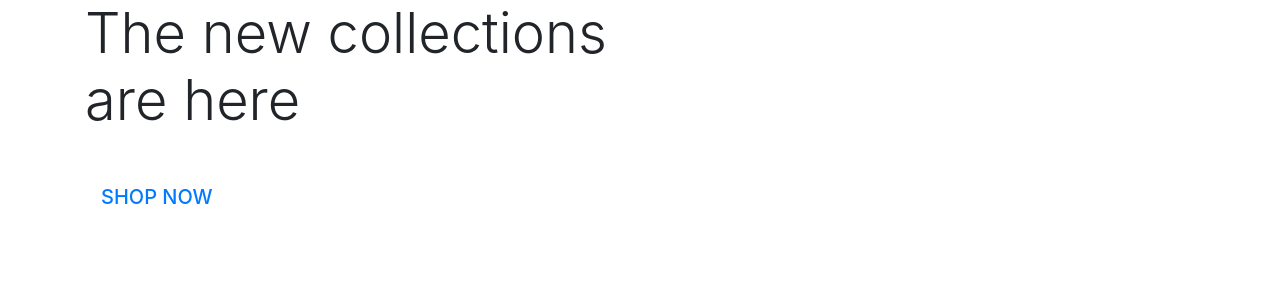
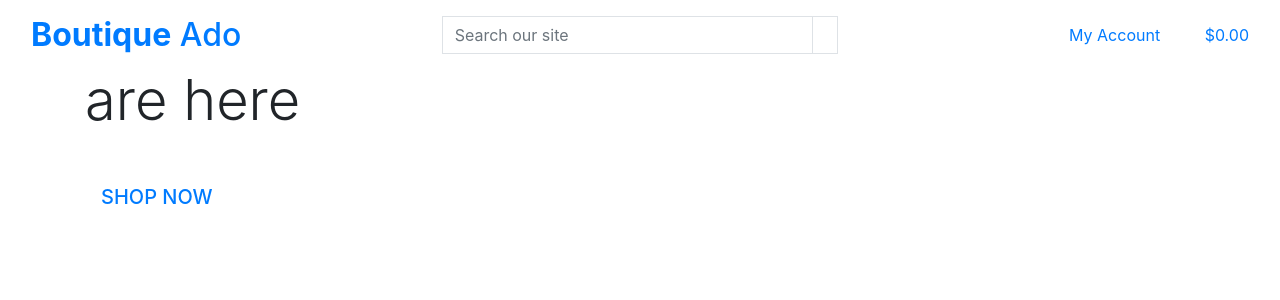
Before and after one commit to Ash-5p/boutique_ado_v1-, a Django app: page / in a window 1280 px wide. Shown: the top 300 px of the page. Run offline with Django 3.2, Linux system fonts and the light colour scheme; some libraries are stand-ins or nearby versions.

Commit message:
Add main page header

```diff
--- a/boutique_ado/settings.py
+++ b/boutique_ado/settings.py
@@ -11,6 +11,8 @@ https://docs.djangoproject.com/en/3.2/ref/settings/
 """
 import os
 from pathlib import Path
+if os.path.isfile('env.py'):
+    import env
 
 # Build paths inside the project like this: BASE_DIR / 'subdir'.
 BASE_DIR = Path(__file__).resolve().parent.parent
--- a/templates/base.html
+++ b/templates/base.html
@@ -1,8 +1,12 @@
+{% load static %}
+
 <!doctype html>
 <html lang="en">
+
 <head>
+
   {% block meta %}
-    <meta http-equiv="x-UA-Compatible" content="ie=edge">
+  <meta http-equiv="X-UA-Compatible" content="ie=edge">
   <meta charset="utf-8">
   <meta name="viewport" content="width=device-width, initial-scale=1, shrink-to-fit=no">
   {% endblock %}
@@ -11,16 +15,22 @@
   {% endblock %}
 
   {% block corecss %}
-    <link rel="stylesheet" href="https://cdn.jsdelivr.net/npm/bootstrap@4.6.2/dist/css/bootstrap.min.css" integrity="sha384-xOolHFLEh07PJGoPkLv1IbcEPTNtaed2xpHsD9ESMhqIYd0nLMwNLD69Npy4HI+N" crossorigin="anonymous">
+  <link rel="stylesheet" href="https://stackpath.bootstrapcdn.com/bootstrap/4.4.1/css/bootstrap.min.css"
+    integrity="sha384-Vkoo8x4CGsO3+Hhxv8T/Q5PaXtkKtu6ug5TOeNV6gBiFeWPGFN9MuhOf23Q9Ifjh" crossorigin="anonymous">
   {% endblock %}
 
   {% block extra_css %}
   {% endblock %}
 
   {% block corejs %}
-    <script src="https://cdn.jsdelivr.net/npm/jquery@3.5.1/dist/jquery.slim.min.js" integrity="sha384-DfXdz2htPH0lsSSs5nCTpuj/zy4C+OGpamoFVy38MVBnE+IbbVYUew+OrCXaRkfj" crossorigin="anonymous"></script>
-    <script src="https://cdn.jsdelivr.net/npm/popper.js@1.16.1/dist/umd/popper.min.js" integrity="sha384-9/reFTGAW83EW2RDu2S0VKaIzap3H66lZH81PoYlFhbGU+6BZp6G7niu735Sk7lN" crossorigin="anonymous"></script>
-    <script src="https://cdn.jsdelivr.net/npm/bootstrap@4.6.2/dist/js/bootstrap.min.js" integrity="sha384-+sLIOodYLS7CIrQpBjl+C7nPvqq+FbNUBDunl/OZv93DB7Ln/533i8e/mZXLi/P+" crossorigin="anonymous"></script>
+  <script src="https://cdn.jsdelivr.net/npm/jquery@3.5.1/dist/jquery.min.js"
+    integrity="sha256-9/aliU8dGd2tb6OSsuzixeV4y/faTqgFtohetphbbj0=" crossorigin="anonymous"></script>
+  <script src="https://cdn.jsdelivr.net/npm/popper.js@1.16.0/dist/umd/popper.min.js"
+    integrity="sha384-Q6E9RHvbIyZFJoft+2mJbHaEWldlvI9IOYy5n3zV9zzTtmI3UksdQRVvoxMfooAo"
+    crossorigin="anonymous"></script>
+  <script src="https://stackpath.bootstrapcdn.com/bootstrap/4.4.1/js/bootstrap.min.js"
+    integrity="sha384-wfSDF2E50Y2D1uUdj0O3uMBJnjuUD4Ih7YwaYd1iqfktj0Uod8GCExl3Og8ifwB6"
+    crossorigin="anonymous"></script>
   {% endblock %}
 
   {% block extra_js %}
@@ -28,8 +38,71 @@
 
   <title>Boutique Ado {% block extra_title %}{% endblock %}</title>
 </head>
+
 <body>
-    <header class="container-fluid fixed-top"></header>
+  <header class="container-fluid fixed-top">
+    <div id="topnav" class="row bg-white pt-lg-2 d-none d-lg-flex">
+      <div class="col-12 col-lg-4 my-auto py-1 py-lg-0 text-center text-lg-left">
+        <a href="{% url 'home' %}" class="nav-link main-logo-link">
+          <h2 class="logo-font text-black my-0"><strong>Boutique</strong> Ado</h2>
+        </a>
+      </div>
+      <div class="col-12 col-lg-4 my-auto py-1 py-lg-0">
+        <form method="GET" action="">
+          <div class="input-group w-100">
+            <input class="form-control border border-black rounded-0" type="text" name="q"
+              placeholder="Search our site">
+            <div class="input-group-append">
+              <button class="form-control btn btn-black border border-black rounded-0" type="submit">
+                <span class="icon">
+                  <i class="fas fa-search"></i>
+                </span>
+              </button>
+            </div>
+          </div>
+        </form>
+      </div>
+      <div class="col-12 col-lg-4 my-auto py-1 py-lg-0">
+        <ul class="list-inline list-unstyled text-center text-lg-right my-0">
+          <li class="list-inline-item dropdown">
+            <a class="text-black nav-link" href="#" id="user-options" data-toggle="dropdown" aria-haspopup="true"
+              aria-expanded="false">
+              <div class="text-center">
+                <div><i class="fas fa-user fa-lg"></i></div>
+                <p class="my-0">My Account</p>
+              </div>
+            </a>
+            <div class="dropdown-menu border-0" aria-labelledby="user-options">
+              {% if request.user.is_authenticated %}
+              {% if request.user.is_superuser %}
+              <a href="" class="dropdown-item">Product Management</a>
+              {% endif %}
+              <a href="" class="dropdown-item">My Profile</a>
+              <a href="{% url 'account_logout' %}" class="dropdown-item">Logout</a>
+              {% else %}
+              <a href="{% url 'account_signup' %}" class="dropdown-item">Register</a>
+              <a href="{% url 'account_login' %}" class="dropdown-item">Login</a>
+              {% endif %}
+            </div>
+          </li>
+          <li class="list-inline-item">
+            <a class="{% if grand_total %}text-info font-weight-bold{% else %}text-black{% endif %} nav-link" href="">
+              <div class="text-center">
+                <div><i class="fas fa-shopping-bag fa-lg"></i></div>
+                <p class="my-0">
+                  {% if grand_total %}
+                    ${{ grand_total|floatformat:2 }}
+                  {% else %}
+                    $0.00
+                  {% endif %}
+                </p>
+              </div>
+            </a>
+          </li>
+        </ul>
+      </div>
+    </div>
+  </header>
 
   {% if messages %}
   <div class="message-container"></div>
@@ -45,4 +118,5 @@
   {% endblock %}
 
 </body>
+
 </html>
```
Lines whose indentation alone changed are shown as unchanged.
